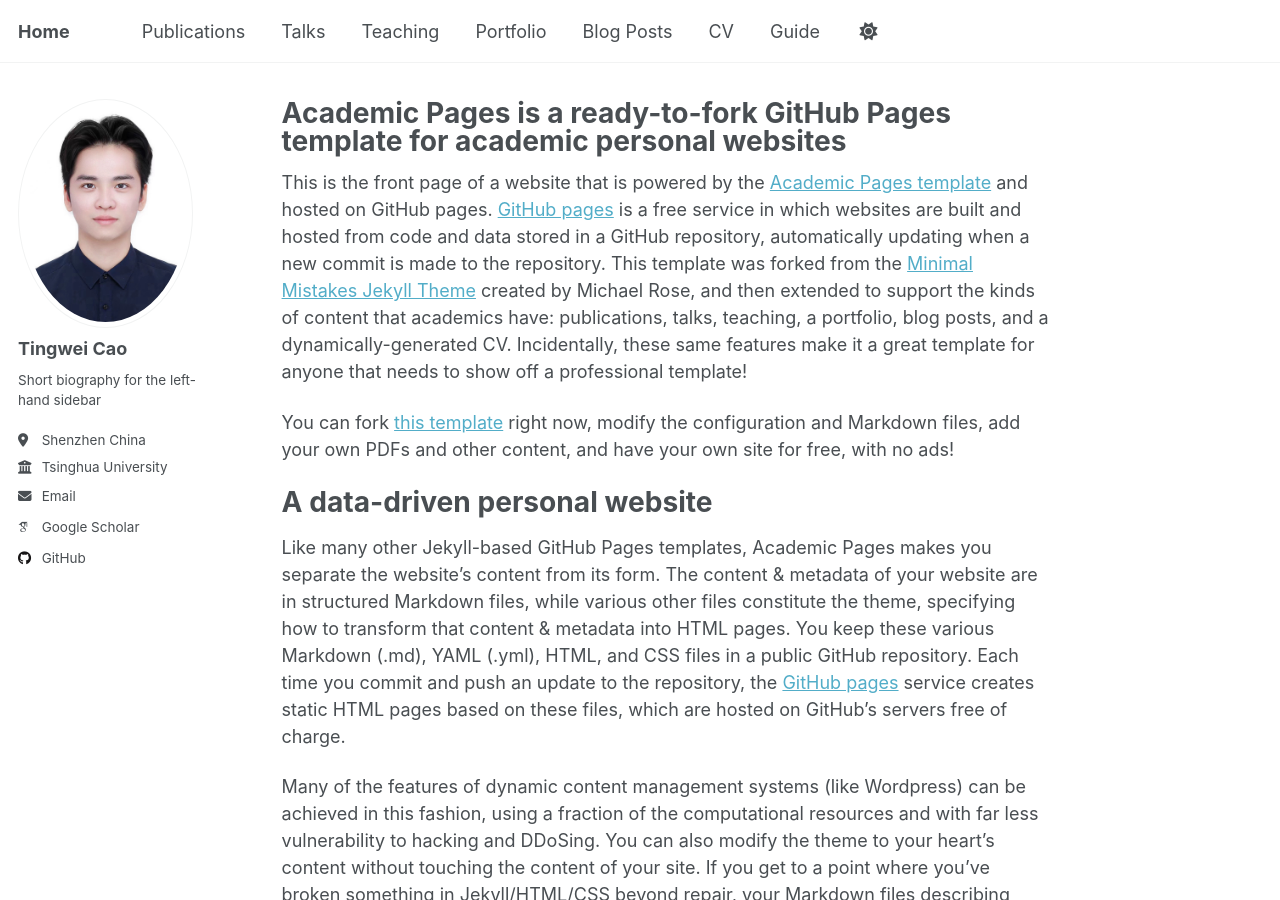
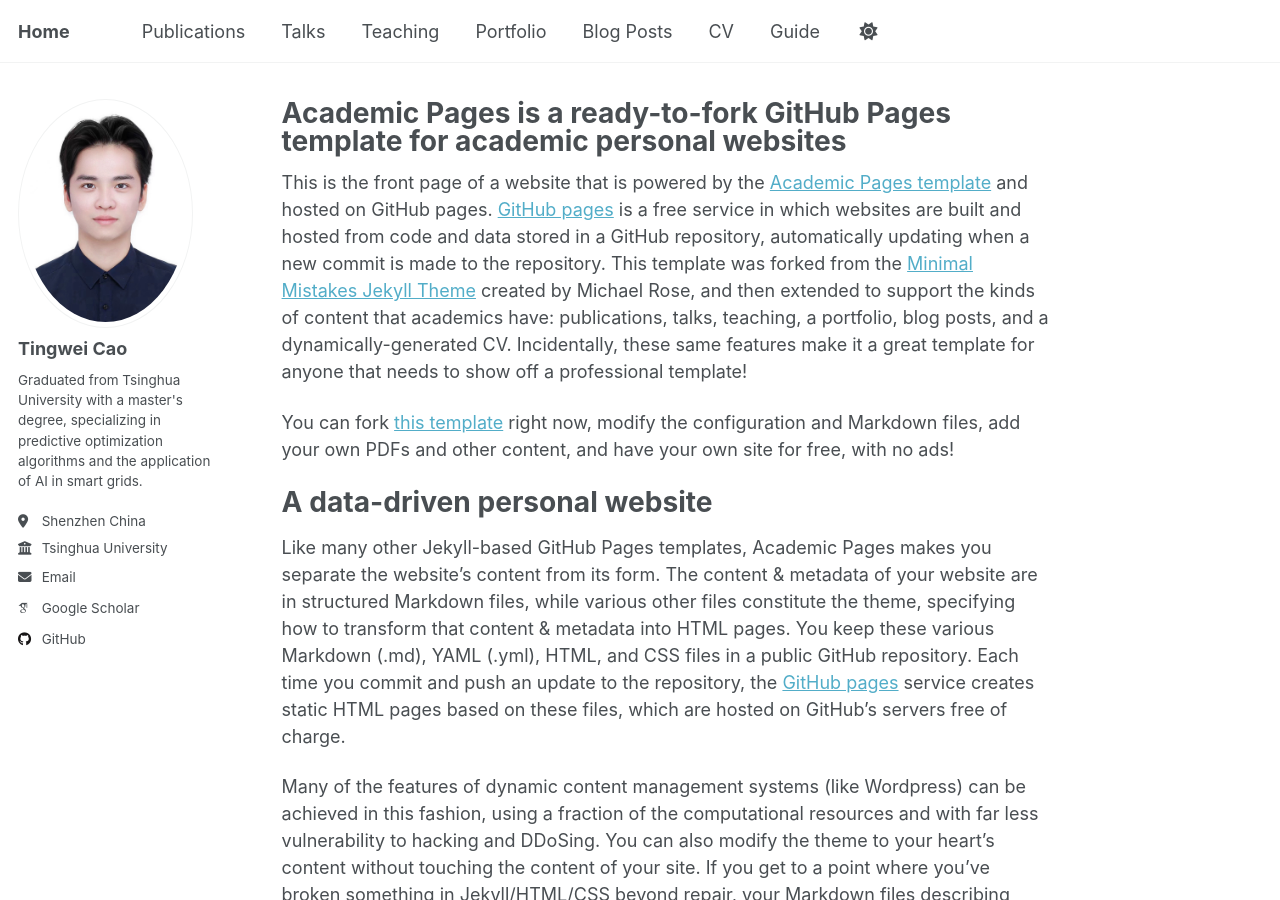
Before and after one commit to tingweicao/tingweicao.github.io, a Jekyll site: the page built from _pages/about.md, in a window 1280 px wide and 900 px high. Built offline with Jekyll 4.4.1, drawn with Linux system fonts in a browser that asks for light colours; some web fonts are replaced; a script that is not in the unit is left out.

Commit message:
Update _config.yml

```diff
--- a/_config.yml
+++ b/_config.yml
@@ -26,7 +26,7 @@ author:
   avatar           : "profile.jpg"
   name             : "Tingwei Cao"
   pronouns         : # example: "she/her"
-  bio              : "Short biography for the left-hand sidebar"
+  bio              : "Graduated from Tsinghua University with a master's degree, specializing in predictive optimization algorithms and the application of AI in smart grids."
   location         : "Shenzhen China"
   employer         : "Tsinghua University"
   uri              : # URL
```
